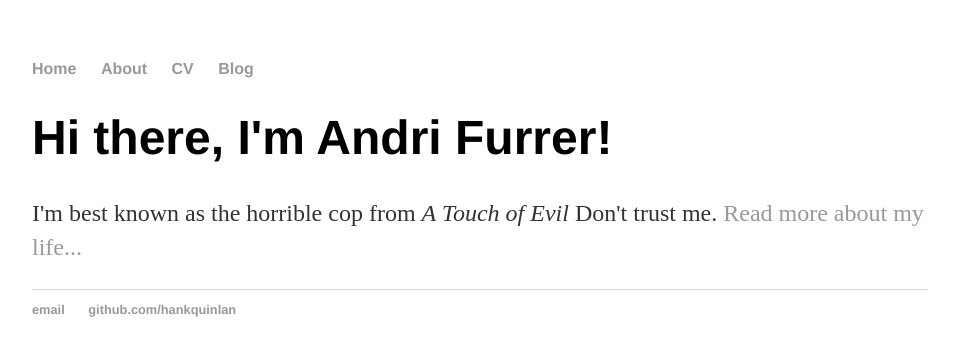
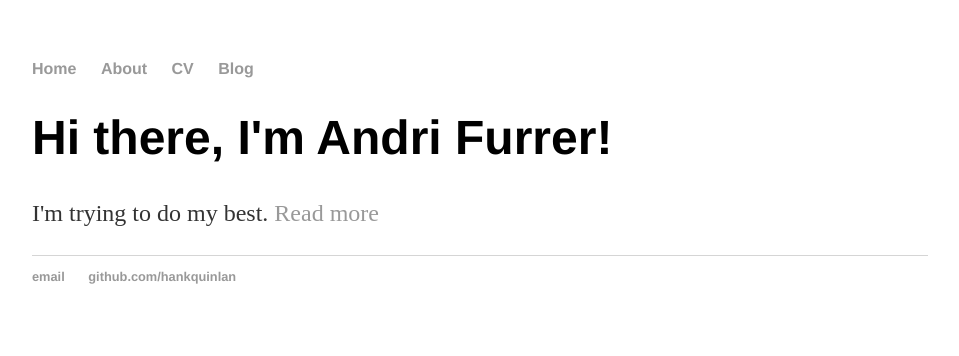
Before and after one commit to andrifurrer/andrifurrer.github.io, a Jekyll site: the page built from index.html, in a window 1280 px wide. Shown: the top 356 px of the page, without its empty margins (160-1119 px from the left). Built offline with Jekyll 4.4.1, drawn with Linux system fonts in a browser that asks for light colours.

Commit message:
Update index.html

```diff
--- a/index.html
+++ b/index.html
@@ -4,5 +4,5 @@ title: Andri Furrer
 ---
 <div class="blurb">
 	<h1>Hi there, I'm Andri Furrer!</h1>
-	<p>I'm best known as the horrible cop from <em>A Touch of Evil</em> Don't trust me. <a href="/about">Read more about my life...</a></p>
+	<p>I'm trying to do my best. <a href="/about">Read more</a></p>
 </div><!-- /.blurb -->
```
